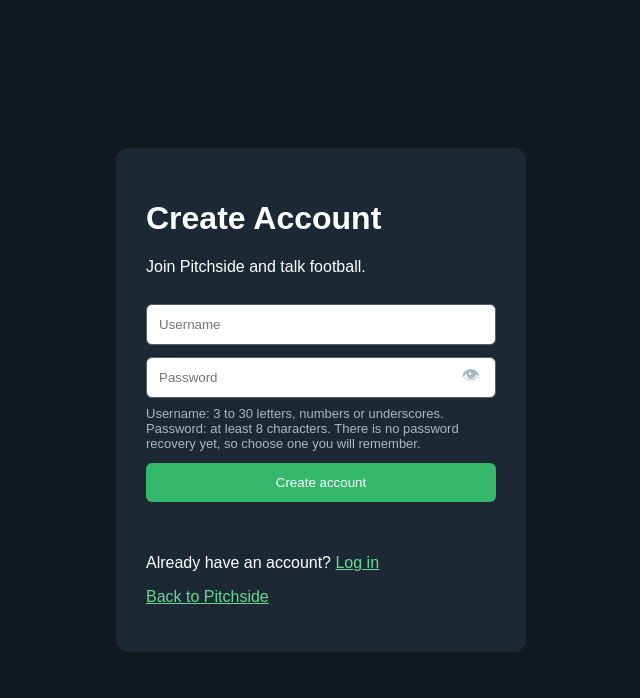
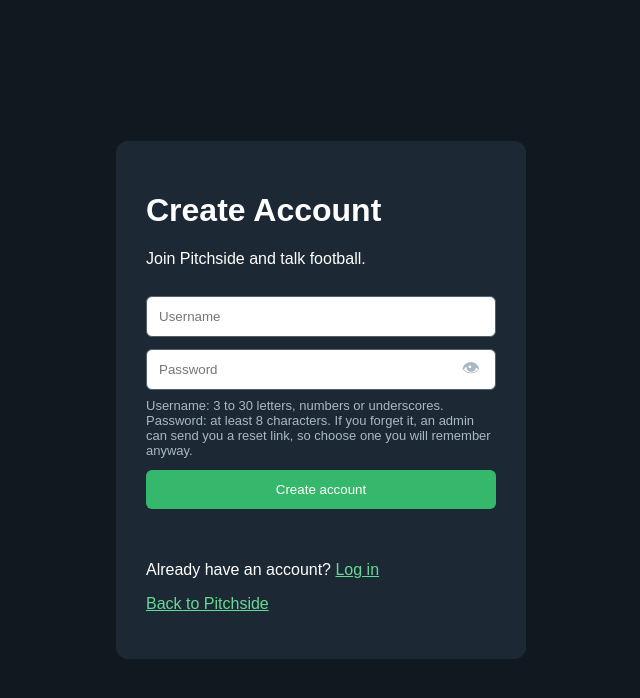
Before and after one commit to kpensalenaondongu8-cyber/pitchside, a FastAPI app: page /auth/register in a window 1280 px wide. Shown: the top 698 px of the page, without its empty margins (319-959 px from the left). Run offline with FastAPI, Linux system fonts and the light colour scheme; parts of the project's set-up code (start-up, migrations or seed data) failed here and were passed over.

Commit message:
added a forget password

```diff
--- a/app/templates/register.html
+++ b/app/templates/register.html
@@ -113,8 +113,8 @@
 
         <p class="hint">
             Username: 3 to 30 letters, numbers or underscores.
-            Password: at least 8 characters. There is no password recovery yet,
-            so choose one you will remember.
+            Password: at least 8 characters. If you forget it, an admin can send
+            you a reset link, so choose one you will remember anyway.
         </p>
 
         <button id="register-button" type="submit">Create account</button>
```
Also changed, not shown: app/templates/login.html (+11 -0 lines).
